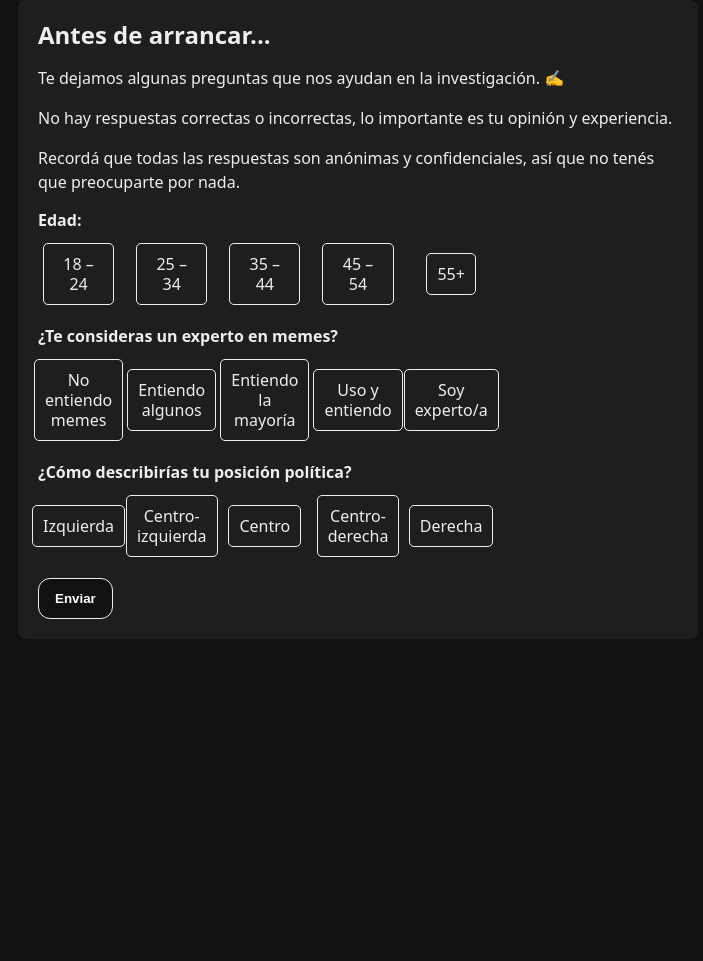
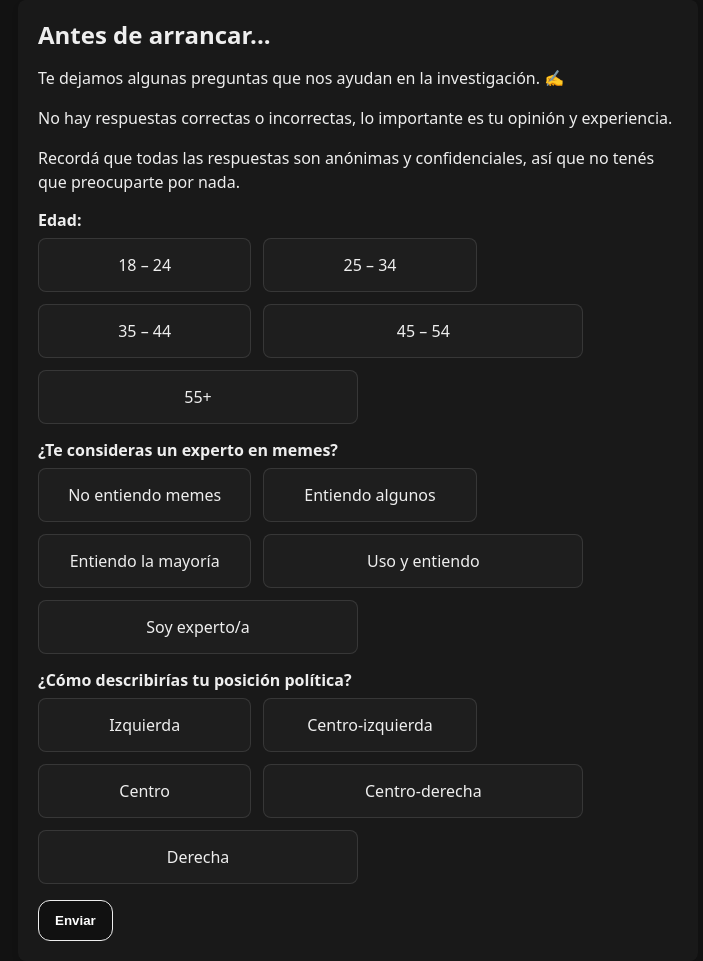
Before and after one commit to walterbaez/labeler, a FastAPI app: page /intro in a window 1280 px wide. Shown: the whole page, without its empty margins (282-985 px from the left). Before the commit the page ends 619 px from the top, so only its background shows below. Run offline with FastAPI, Linux system fonts and the light colour scheme; some libraries are stand-ins or nearby versions.

Commit message:
cambios de estilo

```diff
--- a/app.py
+++ b/app.py
@@ -1,11 +1,10 @@
 import httpx
 from fastapi import HTTPException
-from datetime import timedelta
+
 from fastapi import FastAPI, Request, Form
-from fastapi.responses import HTMLResponse, RedirectResponse, StreamingResponse, PlainTextResponse, Response
+from fastapi.responses import HTMLResponse, RedirectResponse, StreamingResponse, Response
 from fastapi.staticfiles import StaticFiles
 from fastapi.templating import Jinja2Templates
-import re
 import os
 import uuid
 import psycopg
@@ -16,7 +15,6 @@ import traceback
 
 DB_URL = os.environ.get("DATABASE_URL")
 ASSIGN_RETRIES = 5  # reintentos ante carrera
-REQUIRE_TOKEN = os.environ.get("REQUIRE_TOKEN", "")  # si lo definís, exige ?token=...
 WORKERS_NOTE = "Con SQLite, corré con un solo proceso: uvicorn app:app --workers 1"
 
 app = FastAPI(title="Image Labeler", version="1.0")
@@ -51,7 +49,7 @@ def assign_one_random(conn, assigned_to: str):
                 conn.rollback()
 
         except Exception as e:
-
+            print(f"[assign][ERROR] attempt {attempt}: {type(e).__name__}: {e}")
             traceback.print_exc()
             try:
                 conn.rollback()
--- a/static/style.css
+++ b/static/style.css
@@ -22,37 +22,76 @@ p.instructions, ol.instructions { font-size: 1.25em; line-height: 1.6; color: #E
 .question { margin: 18px 0; }
 .question > label { display:block; margin-bottom:8px; font-weight:600; color: #EEEEEE; }
 
-/* Grilla 1–7 */
+/* Scale layout: normally 3 columns, but when last row has 2 items
+   the two appear 50% each (handled via nth-last-child + nth-child selectors) */
 .scale {
-	display: grid;
-	grid-template-columns: repeat(7, minmax(0, 1fr));
+	display: flex;
+	flex-wrap: wrap;
 	gap: 12px;
-	align-items: center;
-	justify-items: center;
+	align-items: stretch;
 }
 
-/* Cada opción: radio grande y número debajo (clickeable) */
+/* Base: three columns (approx 33.333%) */
 .scale-option {
+	flex: 0 0 33.333333%;
 	display: flex;
 	flex-direction: column;
 	align-items: center;
 	gap: 6px;
-	min-width: 36px;
+	min-width: 0;
 	background-color: #1E1E1E;
 	color: #EEEEEE;
-	border: 1px solid #EEEEEE;
-	border-radius: 5px;
+	border: 1px solid rgba(238,238,238,0.12);
+	border-radius: 8px;
 	padding: 10px;
-	margin: 5px;
+	margin: 0; /* spacing via gap on .scale */
 	text-align: center;
 	cursor: pointer;
-	transition: background-color 0.3s, color 0.3s;
+	transition: background-color 160ms ease, border-color 160ms ease, transform 120ms ease;
 }
+
+/* If the last row contains exactly two items, make them 50% each.
+   The combined :nth-last-child / :nth-child conditions detect that case. */
+.scale-option:nth-last-child(2):nth-child(3n+1),
+.scale-option:nth-last-child(1):nth-child(3n+2) {
+	flex-basis: 50%;
+}
+
+/* Hide native radio visually but keep it accessible */
 .scale-option input[type="radio"] {
-	width: 28px; height: 28px;
-	accent-color: #111;
-	font-size: 16px;
-	display: none;
+	position: absolute;
+	opacity: 0;
+	width: 1px;
+	height: 1px;
+	margin: -1px;
+	padding: 0;
+	border: 0;
+	clip: rect(0 0 0 0);
+	white-space: nowrap;
+}
+
+/* Make the entire label clickable (label.wrap assumed) - using pointer events on label itself */
+.scale-option { position: relative; }
+
+/* Selected state: when the radio is checked, style the category-label */
+.scale-option input[type="radio"]:checked + .category-label {
+	border: 2px solid #00ff99;
+	background: rgba(0,255,153,0.08);
+	box-shadow: 0 6px 18px rgba(0,0,0,0.18) inset;
+}
+
+/* Hover / focus on option */
+.scale-option:hover,
+.scale-option:focus-within {
+	transform: translateY(-2px);
+	border-color: rgba(0,255,153,0.45);
+}
+
+/* Category label area styles */
+.category-label {
+	width: 100%;
+	padding: 6px 8px;
+	border-radius: 6px;
 }
 
 /* Leyenda con extremos y centro */
@@ -123,3 +162,47 @@ table { width:100%; border-collapse: collapse; margin-top: 16px; }
 th, td { text-align:left; padding: 8px; border-bottom: 1px solid #eee; }
 th { background:#fafafa; }
 .progress { margin-top: 16px; }
+
+/* ---------- Custom pills and link styles for dark theme ---------- */
+/* Pills for subtitles wrapped in <strong> */
+p strong,
+li strong,
+div strong {
+	display: inline-block;
+	background: #25D366; /* WhatsApp green */
+	color: #000;         /* black text for contrast */
+	padding: 6px 10px;
+	border-radius: 6px; /* subtle rounding, rectangular highlight */
+	font-weight: 700;
+	font-size: 0.95em;
+	line-height: 1;
+	margin: 0 0 6px 0;
+	box-shadow: inset 0 -6px 12px rgba(0,0,0,0.06); /* subtle inner shading */
+}
+
+/* If you want to mark a strong explicitly as block highlight, add .block-pill */
+strong.block-pill { display: inline-block; margin-top: 8px; }
+
+/* Link color and hover behavior */
+a {
+	color: #00ff99;
+	text-decoration: underline;
+	transition: background-color 150ms ease, color 150ms ease, text-decoration 150ms;
+	border-radius: 6px;
+	padding: 2px 4px;
+}
+
+
+a:hover,
+a:focus {
+	color: #1aa34a; /* slightly darker WhatsApp-like green */
+	text-decoration: none;
+	background-color: rgba(37,211,102,0.12); /* soft translucent whatsapp green */
+	outline: none;
+}
+
+/* Focus outline for keyboard users */
+a:focus { box-shadow: 0 0 0 3px rgba(0, 255, 153, 0.12); }
+
+/* Ensure the main container contrasts well with dark background */
+.container { background: rgba(255,255,255,0.03); }
--- a/templates/index.html
+++ b/templates/index.html
@@ -10,7 +10,7 @@
   <div class="container">
     <h1>¡Bienvenido al clasificador de memes!</h1>
     <p style="margin-top:10px;margin-bottom:18px;font-size:1.1em;">
-      <strong>En este selector hay cargadas más de 20.000 imágenes recolectadas públicamente de Twitter/X.</strong> Tu ayuda sirve para clasificarlas de forma anónima y con fines de investigación. Algunas pueden contener contenido sensible.
+      <strong>En este selector hay más de 20.000 imágenes recolectadas de Twitter/X.</strong> Tu ayuda sirve para clasificarlas de forma anónima y con fines de investigación. Algunas pueden contener contenido sensible.
     </p>
     <div style="margin-bottom:18px;">
       <strong>¿Cómo funciona?</strong><br>
```
